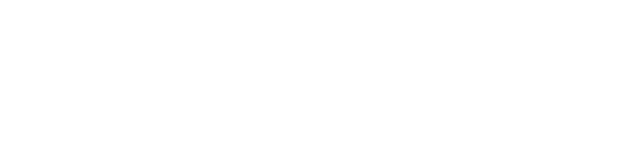
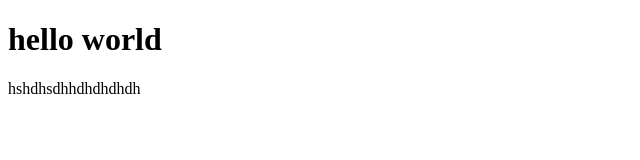
Before and after one commit to suradkarpankaj/demogit, a plain HTML site: page index.html in a window 1280 px wide. Shown: the whole page, without its empty margins (0-640 px from the left). Drawn offline with Linux system fonts and the light colour scheme.

Commit message:
added p tag

```diff
--- a/index.html
+++ b/index.html
@@ -6,6 +6,7 @@
     <title>Document</title>
 </head>
 <body>
-
+    <h1>hello world</h1>
+    <p>hshdhsdhhdhdhdhdh</p>
 </body>
 </html>
```
